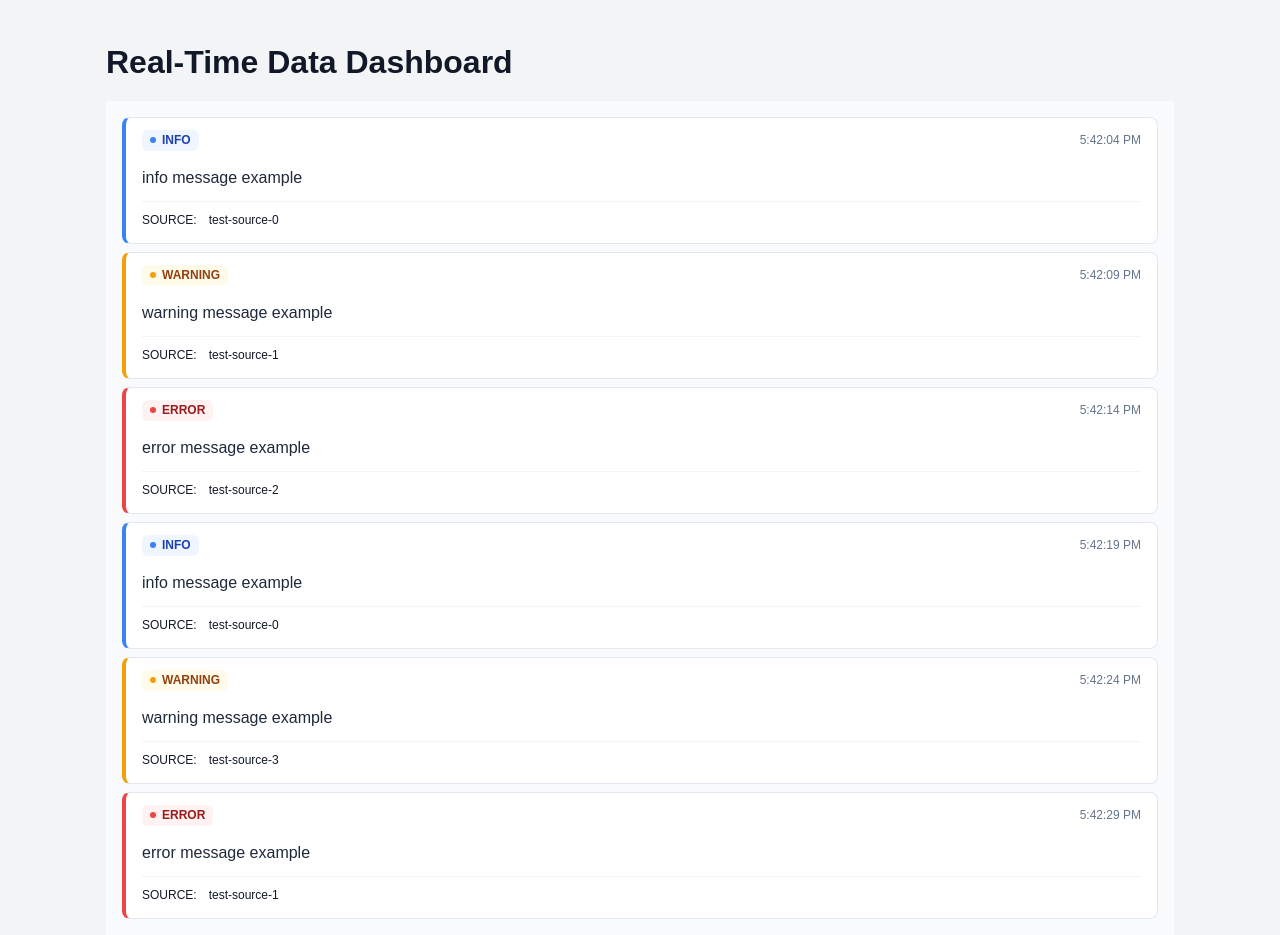
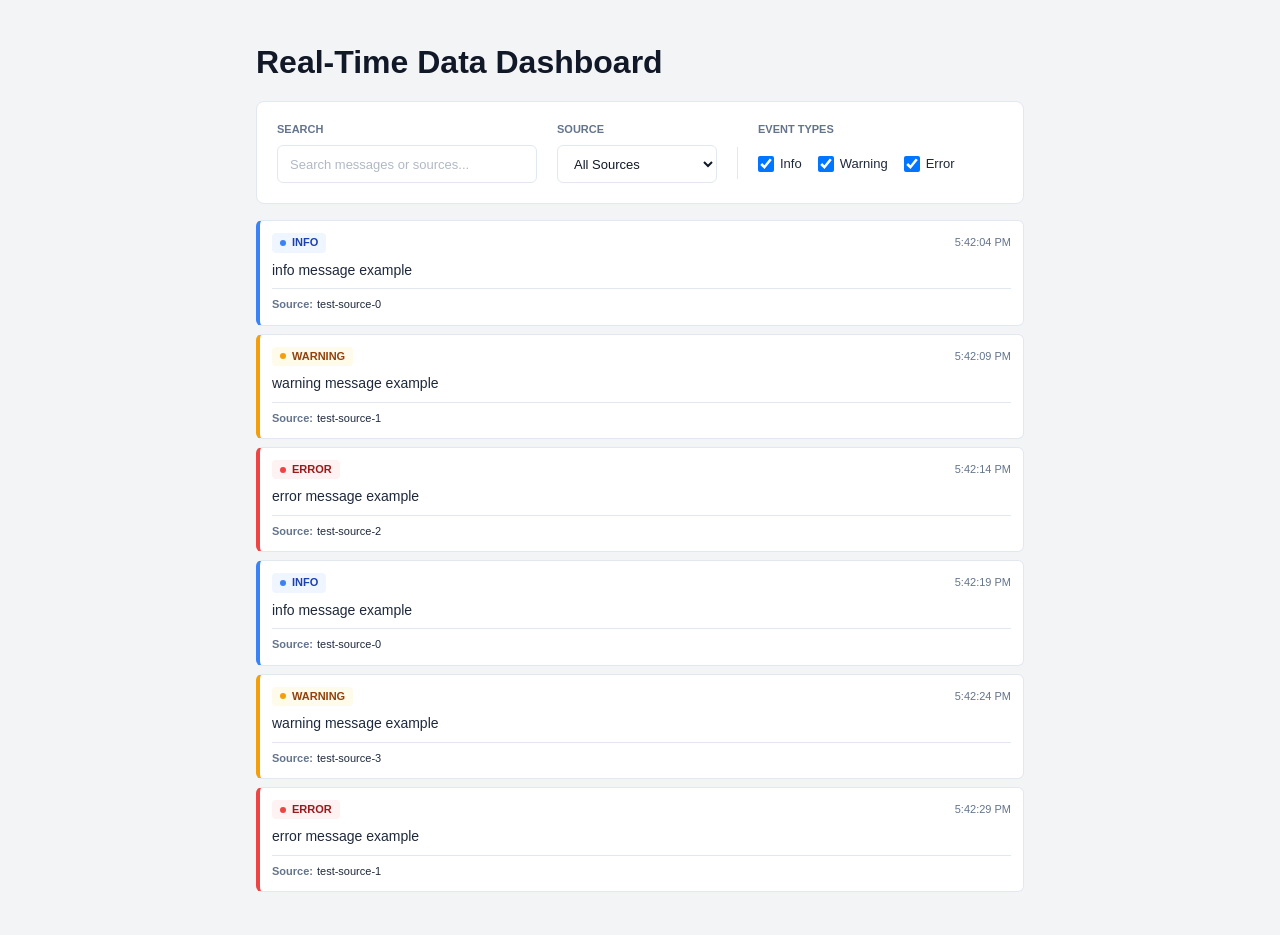
Before and after one commit to antonprokofyev84-sketch/realtime-data-dashboard, a React (Vite) app: page / in a window 1280 px wide. After the commit the page ends 892 px from the top, so only its background shows below. Built offline with nearby package versions, Linux system fonts and the light colour scheme.

Commit message:
filter panel added

```diff
--- a/src/App.tsx
+++ b/src/App.tsx
@@ -1,10 +1,12 @@
 import { mockEvents } from './data/mockEvents';
 import { EventList } from './components/EventList/EventList';
+import { FiltersPanel } from './components/Filters/FiltersPanel';
 
 export function App() {
   return (
-    <div style={{ maxWidth: 1100, margin: '40px auto', padding: '0 16px' }}>
+    <div style={{ maxWidth: 800, margin: '40px auto', padding: '0 16px' }}>
       <h1 style={{ marginBottom: 16 }}>Real-Time Data Dashboard</h1>
+      <FiltersPanel sources={Array.from(new Set(mockEvents.map((event) => event.source)))} />
       <EventList events={mockEvents} />
     </div>
   );
--- a/src/components/EventList/EventList.styles.ts
+++ b/src/components/EventList/EventList.styles.ts
@@ -6,27 +6,19 @@ export const ListContainer = styled.div`
   display: flex;
   flex-direction: column;
   gap: 8px;
-  padding: 16px;
-  background-color: #f8fafc;
 `;
 
-export const EventRow = styled.div<{ $type: Event['type'] }>`
+export const EventRow = styled.div<{ $type: Event['type']; $isSelected?: boolean }>`
   background: ${COLORS.neutral.surface};
-  border: 1px solid ${COLORS.neutral.border};
+  border: 1px solid
+    ${(props) => (props.$isSelected ? COLORS[props.$type].border : COLORS.neutral.border)};
   border-left: 4px solid ${(props) => COLORS[props.$type].border};
-  border-radius: 8px;
-  padding: 12px 16px;
+  border-radius: 6px;
+  padding: 12px;
   cursor: pointer;
-  transition: all 0.15s ease-in-out;
 
   &:hover {
     border-color: ${(props) => COLORS[props.$type].border};
-    transform: translateY(-1px);
-    box-shadow: 0 4px 12px rgba(0, 0, 0, 0.05);
-  }
-
-  &:active {
-    transform: translateY(0);
   }
 `;
 
@@ -34,7 +26,7 @@ export const Header = styled.div`
   display: flex;
   align-items: center;
   justify-content: space-between;
-  margin-bottom: 16px;
+  margin-bottom: 8px;
 `;
 
 export const TypeBadge = styled.div<{ $type: Event['type'] }>`
@@ -42,10 +34,10 @@ export const TypeBadge = styled.div<{ $type: Event['type'] }>`
   align-items: center;
   gap: 6px;
   padding: 2px 8px;
-  border-radius: 6px;
+  border-radius: 4px;
   background: ${(props) => COLORS[props.$type].bg};
   color: ${(props) => COLORS[props.$type].text};
-  font-size: 12px;
+  font-size: 11px;
   font-weight: 700;
 `;
 
@@ -57,34 +49,30 @@ export const Dot = styled.span<{ $type: Event['type'] }>`
 `;
 
 export const Time = styled.span`
-  font-size: 12px;
+  font-size: 11px;
   color: ${COLORS.neutral.textMuted};
 `;
 
 export const Message = styled.div`
-  margin-bottom: 12px;
-  font-size: 16px;
+  font-size: 14px;
   color: ${COLORS.neutral.textMain};
+  margin-bottom: 8px;
 `;
 
 export const Footer = styled.div`
+  display: flex;
+  gap: 4px;
   padding-top: 8px;
-  border-top: 1px solid #f1f5f9;
-`;
-
-export const SourceWrapper = styled.div`
-  display: flex;
-  align-items: center;
-  gap: 6px;
+  border-top: 1px solid ${COLORS.neutral.border};
 `;
 
 export const Label = styled.span`
-  font-size: 12px;
-  text-transform: uppercase;
+  font-size: 11px;
+  font-weight: 600;
+  color: ${COLORS.neutral.textMuted};
 `;
 
 export const SourceValue = styled.span`
-  font-size: 12px;
-  padding: 2px 6px;
-  border-radius: 4px;
+  font-size: 11px;
+  color: ${COLORS.neutral.textMain};
 `;
--- a/src/components/EventList/EventList.tsx
+++ b/src/components/EventList/EventList.tsx
@@ -8,7 +8,6 @@ import {
   Time,
   Message,
   Footer,
-  SourceWrapper,
   Label,
   SourceValue,
 } from './EventList.styles';
@@ -33,10 +32,8 @@ export function EventList({ events }: EventListProps) {
           <Message>{event.message}</Message>
 
           <Footer>
-            <SourceWrapper>
-              <Label>Source:</Label>
-              <SourceValue>{event.source}</SourceValue>
-            </SourceWrapper>
+            <Label>Source:</Label>
+            <SourceValue>{event.source}</SourceValue>
           </Footer>
         </EventRow>
       ))}
--- /dev/null
+++ b/src/components/Filters/FiltersPanel.styles.ts
@@ -0,0 +1,94 @@
+import styled from 'styled-components';
+import { COLORS } from '../../constants/colors';
+
+export const FiltersContainer = styled.div`
+  display: flex;
+  flex-direction: column;
+  padding: 20px;
+  background: ${COLORS.neutral.surface};
+  border: 1px solid ${COLORS.neutral.border};
+  border-radius: 8px;
+  margin-bottom: 16px;
+`;
+
+export const FiltersRow = styled.div`
+  display: flex;
+  flex-wrap: wrap;
+  gap: 20px;
+  align-items: flex-end;
+`;
+
+export const FilterGroup = styled.div`
+  display: flex;
+  flex-direction: column;
+  gap: 8px;
+`;
+
+export const FilterLabel = styled.label`
+  font-size: 11px;
+  font-weight: 700;
+  text-transform: uppercase;
+  color: ${COLORS.neutral.textMuted};
+`;
+
+const baseControlStyles = `
+  height: 38px;
+  padding: 0 12px;
+  border-radius: 6px;
+  border: 1px solid ${COLORS.neutral.border};
+  font-size: 13px;
+  outline: none;
+  background-color: white;
+  transition: border-color 0.2s;
+
+  &:focus {
+    border-color: ${COLORS.info.border};
+  }
+`;
+
+export const Input = styled.input`
+  ${baseControlStyles}
+  min-width: 260px;
+
+  &::placeholder {
+    color: ${COLORS.neutral.textMuted};
+    opacity: 0.5;
+  }
+`;
+
+export const Select = styled.select`
+  ${baseControlStyles}
+  min-width: 160px;
+  cursor: pointer;
+`;
+
+export const VerticalDivider = styled.div`
+  width: 1px;
+  height: 32px;
+  background-color: ${COLORS.neutral.border};
+  align-self: flex-end;
+  margin-bottom: 4px;
+`;
+
+export const CheckboxGroup = styled.div`
+  display: flex;
+  gap: 16px;
+  align-items: center;
+  height: 38px;
+`;
+
+export const CheckboxLabel = styled.label`
+  display: flex;
+  align-items: center;
+  gap: 6px;
+  font-size: 13px;
+  cursor: pointer;
+  color: ${COLORS.neutral.textMain};
+
+  input {
+    cursor: pointer;
+    width: 16px;
+    height: 16px;
+    margin: 0;
+  }
+`;
--- /dev/null
+++ b/src/components/Filters/FiltersPanel.tsx
@@ -0,0 +1,55 @@
+import {
+  FiltersContainer,
+  FiltersRow,
+  FilterGroup,
+  FilterLabel,
+  Input,
+  Select,
+  CheckboxGroup,
+  CheckboxLabel,
+  VerticalDivider,
+} from './FiltersPanel.styles';
+import { EVENT_TYPES } from '../../constants/events';
+
+type FiltersPanelProps = {
+  sources: string[];
+};
+
+export function FiltersPanel({ sources }: FiltersPanelProps) {
+  return (
+    <FiltersContainer>
+      <FiltersRow>
+        <FilterGroup>
+          <FilterLabel>Search</FilterLabel>
+          <Input placeholder="Search messages or sources..." />
+        </FilterGroup>
+
+        <FilterGroup>
+          <FilterLabel>Source</FilterLabel>
+          <Select>
+            <option value="all">All Sources</option>
+            {sources.map((source) => (
+              <option key={source} value={source}>
+                {source}
+              </option>
+            ))}
+          </Select>
+        </FilterGroup>
+
+        <VerticalDivider />
+
+        <FilterGroup>
+          <FilterLabel>Event Types</FilterLabel>
+          <CheckboxGroup>
+            {EVENT_TYPES.map((type) => (
+              <CheckboxLabel key={type}>
+                <input type="checkbox" defaultChecked />
+                <span style={{ textTransform: 'capitalize' }}>{type}</span>
+              </CheckboxLabel>
+            ))}
+          </CheckboxGroup>
+        </FilterGroup>
+      </FiltersRow>
+    </FiltersContainer>
+  );
+}
--- /dev/null
+++ b/src/constants/events.ts
@@ -0,0 +1 @@
+export const EVENT_TYPES = ['info', 'warning', 'error'] as const;
--- a/src/types/Event.ts
+++ b/src/types/Event.ts
@@ -1,4 +1,6 @@
-export type EventType = 'info' | 'warning' | 'error';
+import type { EVENT_TYPES } from '../constants/events';
+
+export type EventType = (typeof EVENT_TYPES)[number];
 
 export type Event = {
   id: string;
```
